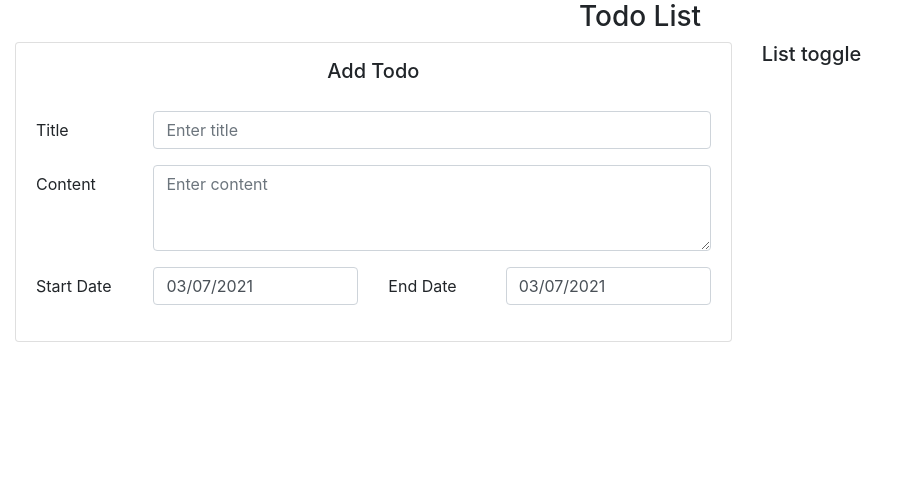
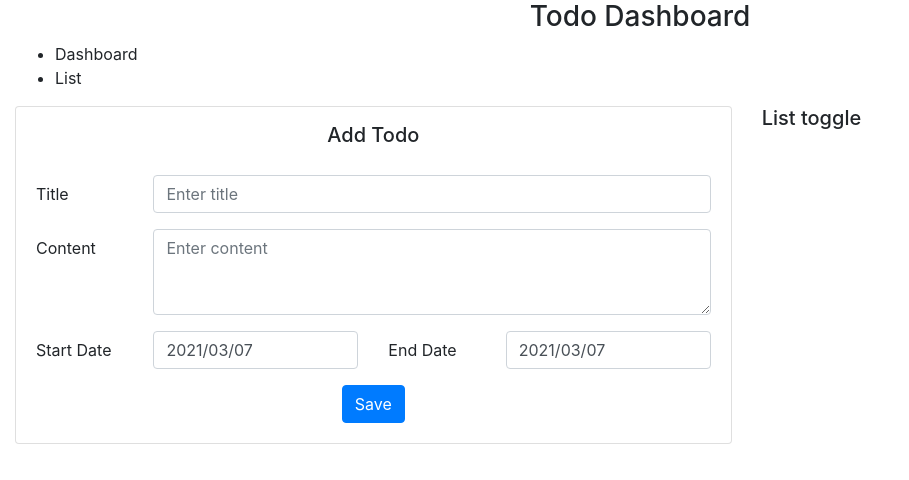
Before and after one commit to ntrhieu1905/todolist, a React (Create React App) app: page / in a window 1280 px wide. Shown: the top 480 px of the page, without its empty margins (0-909 px from the left). Built offline with nearby package versions, Linux system fonts and the light colour scheme.

Commit message:
coding feature addTodo

```diff
--- a/src/App.tsx
+++ b/src/App.tsx
@@ -1,9 +1,5 @@
 import React from 'react';
-import {
-  Container,
-  Row,
-  Col,
-} from 'react-bootstrap';
+import { Container, Row, Col } from 'react-bootstrap';
 
 import AddTodo from './container/todo/addTodo';
 
@@ -11,7 +7,15 @@ const App: React.FC = () => {
   return (
     <div className="App">
       <Container fluid>
-        <h3 className="text-center">Todo List</h3>
+        <h3 className="text-center">Todo Dashboard</h3>
+        <Row>
+          <Col md={12}>
+            <ul>
+              <li>Dashboard</li>
+              <li>List</li>
+            </ul>
+          </Col>
+        </Row>
         <Row>
           <Col md={7}>
             <AddTodo />
@@ -23,6 +27,6 @@ const App: React.FC = () => {
       </Container>
     </div>
   );
-}
+};
 
 export default App;
--- a/src/container/todo/addTodo.tsx
+++ b/src/container/todo/addTodo.tsx
@@ -1,33 +1,33 @@
-import React, { useState } from 'react';
-import {
-  Card,
-  Form,
-  Row,
-  Col,
-} from 'react-bootstrap';
+import { Card, Form, Row, Col, Button } from 'react-bootstrap';
 import DatePicker from 'react-datepicker';
+import { Controller, useForm } from 'react-hook-form';
+
+import { types } from '../../factory';
 
 const AddTodo: React.FC = () => {
-  const [startDate, setStartDate] = useState(new Date());
-  const [endDate, setEndDate] = useState(new Date());
+  const { control, register, handleSubmit } = useForm<types.todo.Add>();
 
-  const handleDateChange = (date: any) => {
-    setStartDate(date);
-    setEndDate(date);
-  }
+  const onSubmit = (data: types.todo.Add) => {
+    console.log(data);
+  };
 
   return (
     <>
       <Card>
         <h5 className="text-center mt-3">Add Todo</h5>
         <Card.Body>
-          <Form>
+          <Form onSubmit={handleSubmit(onSubmit)}>
             <Form.Group as={Row} controlId="title">
               <Form.Label column sm="2">
                 Title
               </Form.Label>
               <Col sm="10">
-                <Form.Control type="text" name="title" placeholder="Enter title" />
+                <Form.Control
+                  type="text"
+                  name="title"
+                  placeholder="Enter title"
+                  ref={register}
+                />
               </Col>
             </Form.Group>
 
@@ -36,7 +36,13 @@ const AddTodo: React.FC = () => {
                 Content
               </Form.Label>
               <Col sm="10">
-                <Form.Control as="textarea" name="content" rows={3} placeholder="Enter content" />
+                <Form.Control
+                  as="textarea"
+                  name="content"
+                  rows={3}
+                  placeholder="Enter content"
+                  ref={register}
+                />
               </Col>
             </Form.Group>
 
@@ -45,20 +51,51 @@ const AddTodo: React.FC = () => {
                 Start Date
               </Form.Label>
               <Col sm="4">
-                <DatePicker name="startDate" id="startDate" className="form-control" selected={startDate} onChange={handleDateChange} />
+                <Controller
+                  control={control}
+                  name="startDate"
+                  defaultValue={new Date()}
+                  render={({ onChange, value }) => (
+                    <DatePicker
+                      className="form-control"
+                      dateFormat="yyyy/MM/dd"
+                      onChange={onChange}
+                      selected={value}
+                    />
+                  )}
+                />
               </Col>
               <Form.Label column sm="2" htmlFor="endDate">
                 End Date
               </Form.Label>
               <Col sm="4">
-                <DatePicker name="endDate" id="endDate" className="form-control" selected={endDate} onChange={handleDateChange} />
+                <Controller
+                  control={control}
+                  name="endDate"
+                  defaultValue={new Date()}
+                  render={({ onChange, value }) => (
+                    <DatePicker
+                      className="form-control"
+                      dateFormat="yyyy/MM/dd"
+                      onChange={onChange}
+                      selected={value}
+                    />
+                  )}
+                />
               </Col>
             </Form.Group>
+            <Row>
+              <Col sm="12" className="text-center">
+                <Button type="submit" variant="primary">
+                  Save
+                </Button>
+              </Col>
+            </Row>
           </Form>
         </Card.Body>
       </Card>
     </>
   );
-}
+};
 
 export default AddTodo;
```
Also changed, not shown: src/factory/index.ts (+3 -10 lines), src/factory/master/todo.ts (renamed from src/factory/todo.ts, +10 -1 lines), src/factory/types.ts (added, +9 -0 lines), src/factory/master/common.ts (renamed from src/factory/common.ts).
